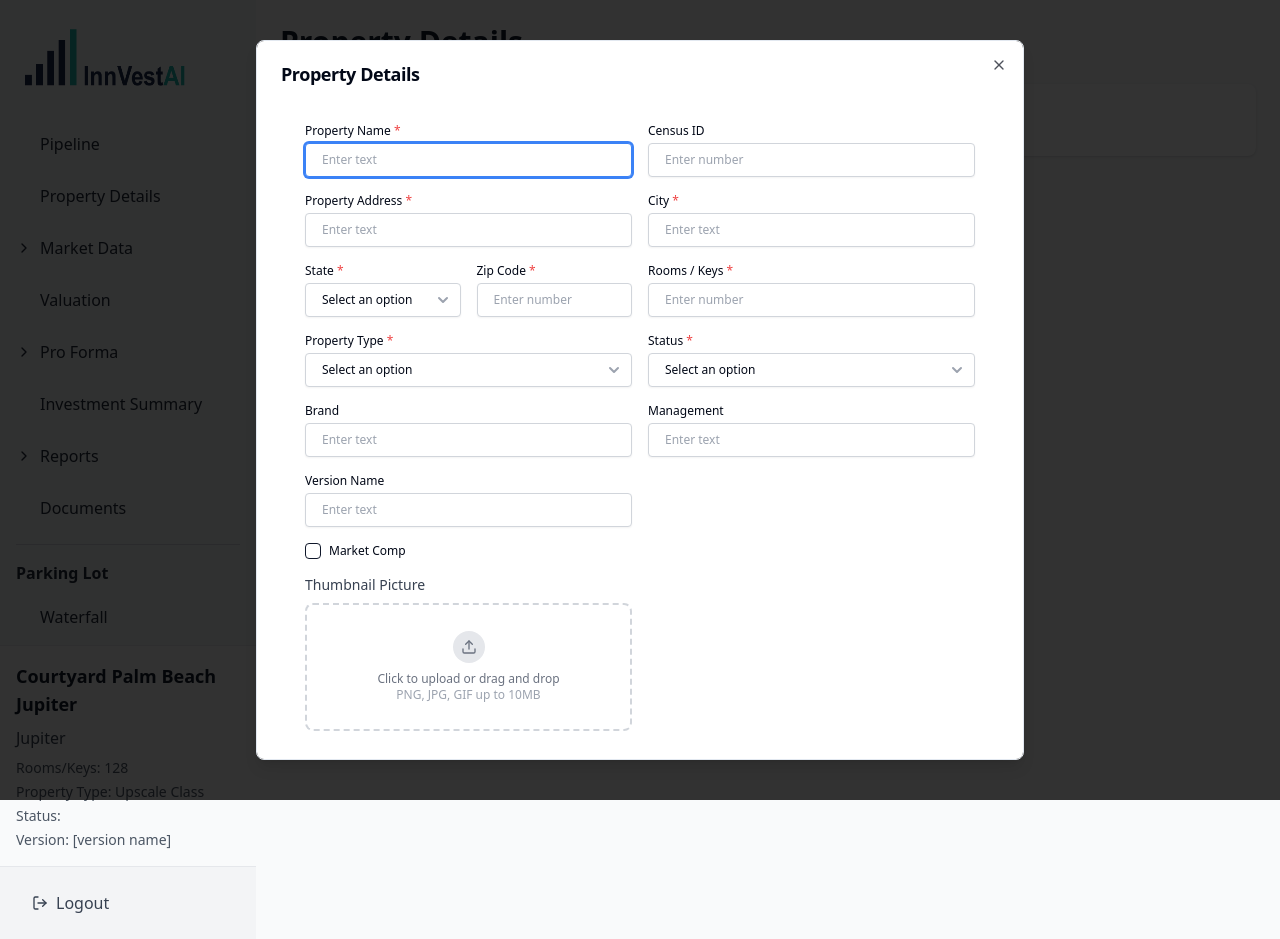
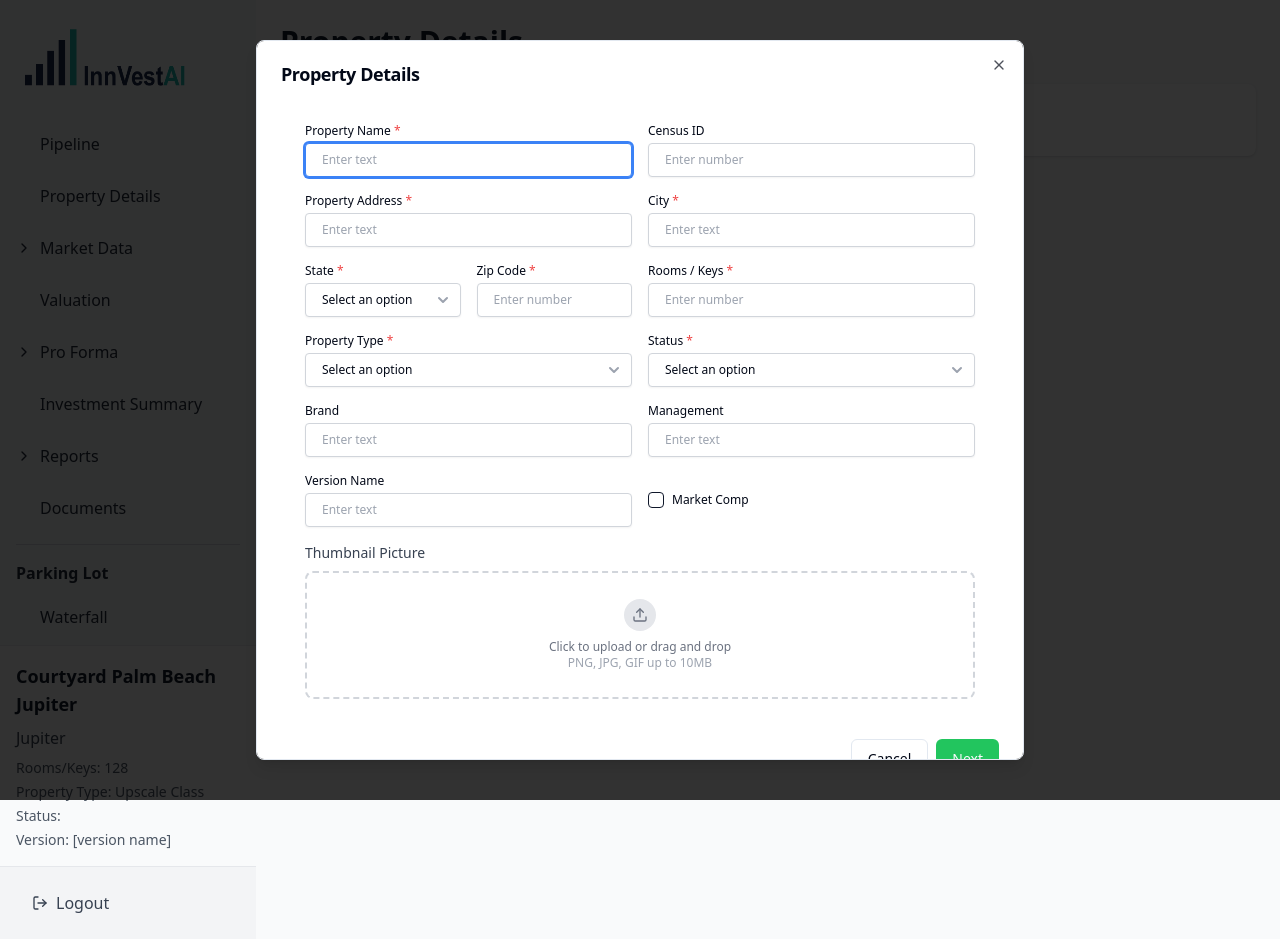
Before and after one commit to hberends2/innvestai-avm-v1, a React (Vite) app: page /property-details in a window 1280 px wide. Built offline with nearby package versions, Linux system fonts and the light colour scheme.

Commit message:
Fix Thumbnail Picture position
Return the Thumbnail Picture upload to its original position in the Property Details modal, matching the layout in `marketCompCheckbox.png`.

```diff
--- a/src/components/modals/PropertyDetailsModal.tsx
+++ b/src/components/modals/PropertyDetailsModal.tsx
@@ -1,4 +1,3 @@
-
 import React, { useState } from "react";
 import { Dialog, DialogContent, DialogHeader, DialogTitle, DialogFooter } from "../ui/dialog";
 import { Button } from "../ui/button";
@@ -226,7 +225,6 @@ const PropertyDetailsModal: React.FC<PropertyDetailsModalProps> = ({ open, onClo
             onChange={(value) => handleInputChange("versionName", value)}
           />
 
-          <div className="md:col-span-2">
           <div className="flex items-center space-x-2">
             <Checkbox
               id="marketComp"
@@ -237,12 +235,13 @@ const PropertyDetailsModal: React.FC<PropertyDetailsModalProps> = ({ open, onClo
               Market Comp
             </label>
           </div>
-          </div>
 
+          <div className="md:col-span-2">
             <ThumbnailUpload
               onFileSelect={handleThumbnailChange}
               value={thumbnailFile}
             />
+          </div>
         </div>
 
         <DialogFooter>
```
Lines whose indentation alone changed are shown as unchanged.
